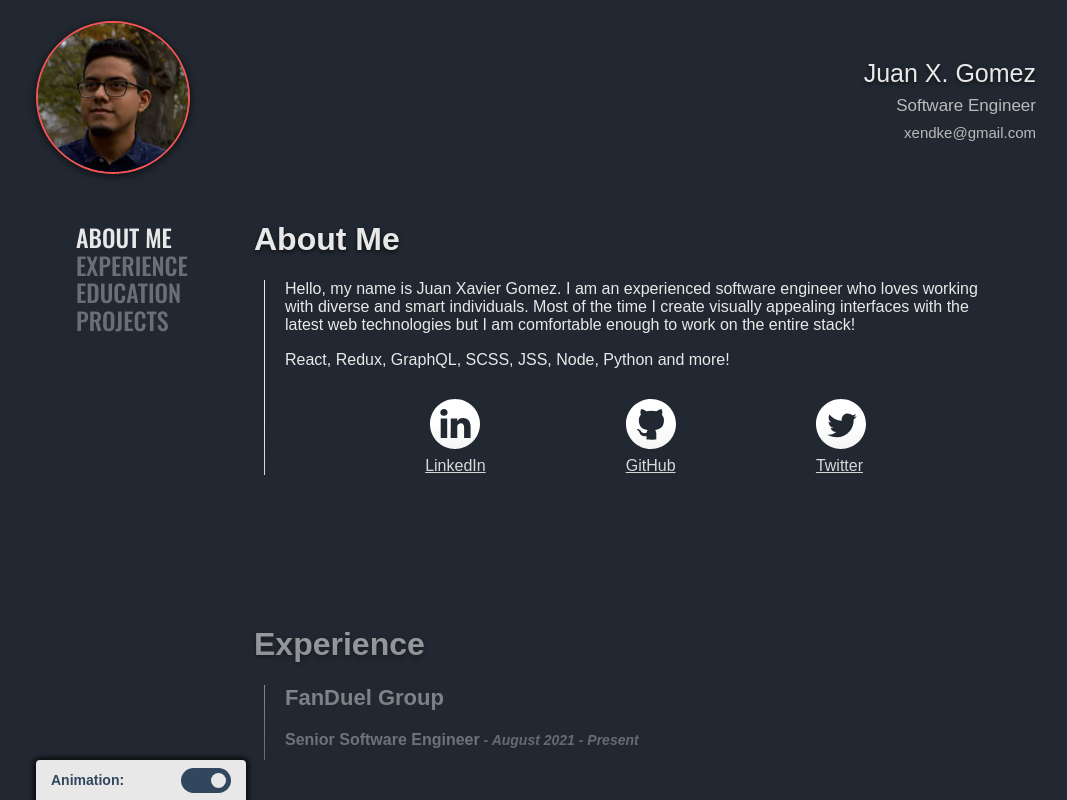
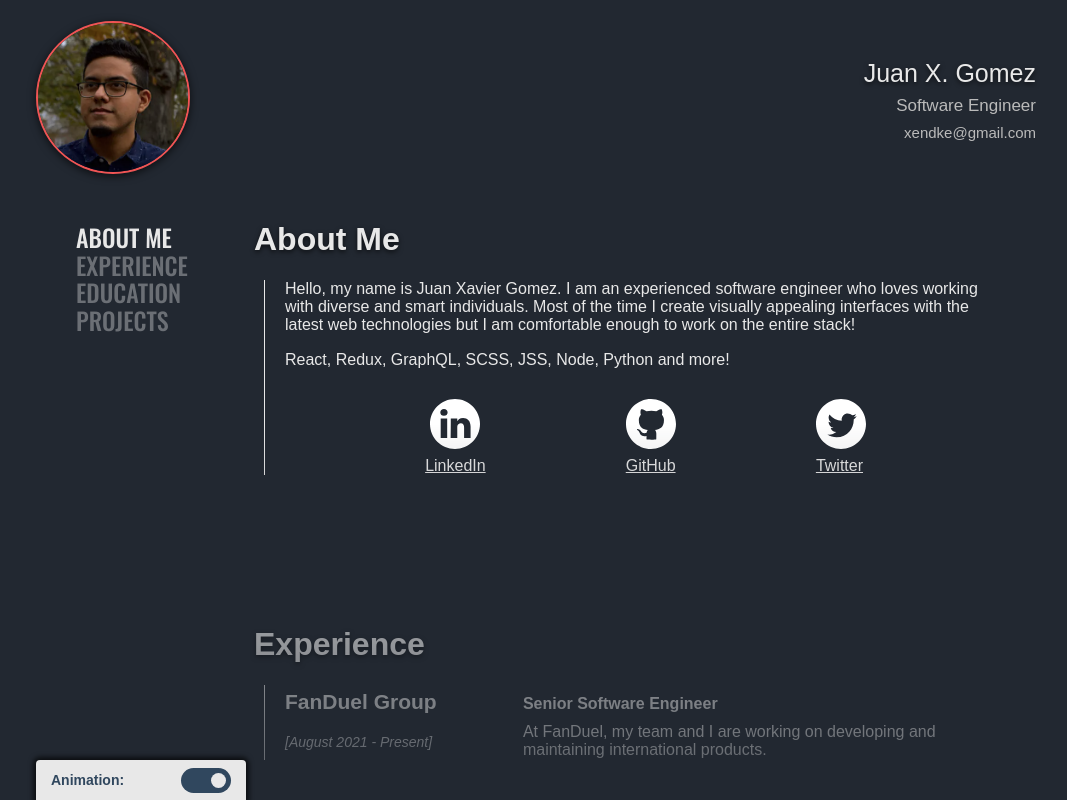
Before and after one commit to xendke/xendke.github.io, a React app: page / in a window 1280 px wide. Shown: the whole page, without its empty margins (104-1171 px from the left). Built offline with nearby package versions, Linux system fonts and the light colour scheme; a web font is replaced by a local one.

Commit message:
clean up desktop experience section

```diff
--- a/src/components/DynamicContent/Experience/Experience.jsx
+++ b/src/components/DynamicContent/Experience/Experience.jsx
@@ -2,13 +2,20 @@ import React from 'react'
 import './Experience.scss'
 
 const Job = ({ name, position, dateRange, description }) => (
-	<div className="indent">
-		<h3 className="companyName">{name}</h3>
-		<h4 className="position">
-			{position}
-			<span className="dateRange"> - {dateRange}</span>
-		</h4>
-		<p className="description">{description}</p>
+	<div className="Job indent">
+		<div className="info">
+			<h3 className="companyName">{name}</h3>
+			<h4 className="position onlyMobile">
+				{position}
+				<br />
+				<span className="dateRange">[{dateRange}]</span>
+			</h4>
+			<span className="dateRange atTablet">[{dateRange}]</span>
+		</div>
+		<div>
+			<h4 className="position atTablet">{position}</h4>
+			<p className="description">{description}</p>
+		</div>
 	</div>
 )
 
@@ -29,7 +36,7 @@ const Experience = () => {
 				description="At Synapse, I created and maintained Ecommerce React web applications for the company's multiple channels of revenue."
 			/>
 			<Job
-				name="Web Dev Freelance"
+				name="Freelance"
 				position="Software Engineer"
 				dateRange="September 2017 - February 2018"
 				description="At SUNY Purchase, I upgraded the front end application that the college library uses as their interlibrary loans solution."
--- a/src/components/DynamicContent/Experience/Experience.scss
+++ b/src/components/DynamicContent/Experience/Experience.scss
@@ -1,11 +1,59 @@
+@import 'src/styles.scss';
+
 .Experience {
+	.onlyMobile {
+		@include atBreakpoint(min-width, 0px) {
+			display: block;
+		}
+		@include atBreakpoint(tablet) {
+			display: none;
+		}
+	}
+	.atTablet {
+		@include atBreakpoint(min-width, 0px) {
+			display: none;
+		}
+		@include atBreakpoint(tablet) {
+			display: block;
+		}
+	}
+	.Job {
+		display: flex;
+		flex-direction: column;
+
+		margin-bottom: 30px;
+
+		@include atBreakpoint(tablet) {
+			flex-direction: row;
+
+			.info {
+				flex-basis: 33%;
+				flex-grow: 0;
+				flex-shrink: 0;
+				margin-bottom: 10px;
+			}
+			.description {
+				margin-top: 10px;
+			}
+		}
+	}
 	.companyName {
+		margin-top: 10px;
 		margin-bottom: 20px;
 		font-size: 22px;
+
+		@include atBreakpoint(tablet) {
+			font-size: 21px;
+			margin-top: 5px;
+		}
 	}
 	.position {
 		margin: 0;
 		font-size: 16px;
+
+		@include atBreakpoint(tablet) {
+			margin-top: 10px;
+		}
 	}
 	.dateRange {
 		margin: 0;
@@ -13,7 +61,7 @@
 		font-size: 14px;
 		color: #ffffffcc;
 	}
-	.description {
-		margin-top: 10px;
-	}
+	// .description {
+	// 	margin-top: 10px;
+	// }
 }
```
